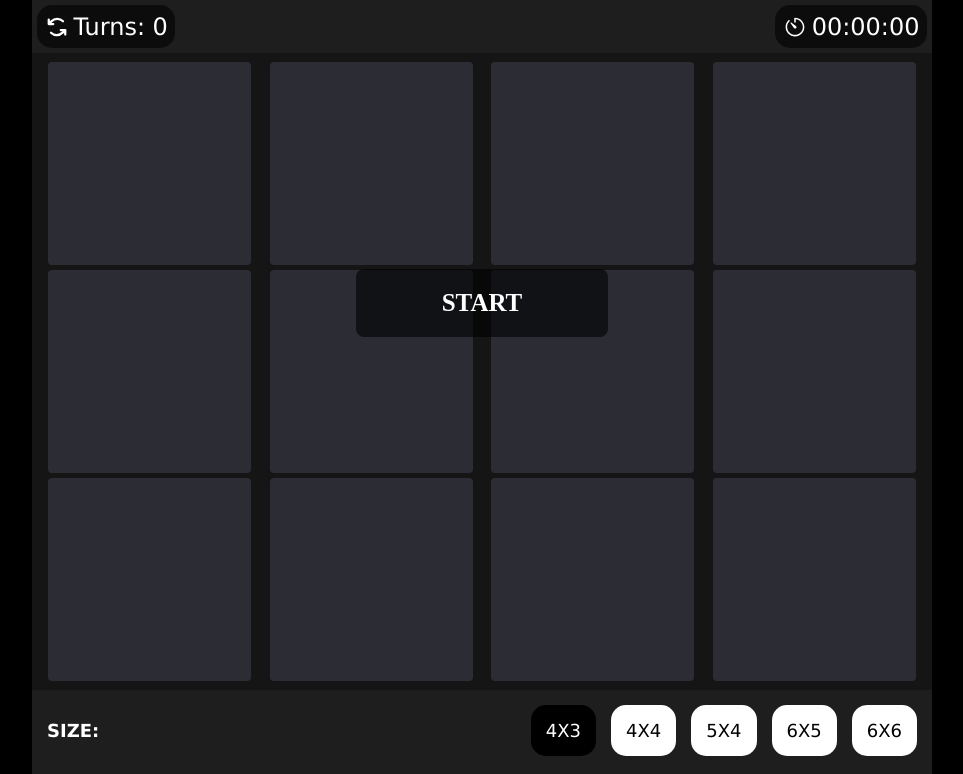
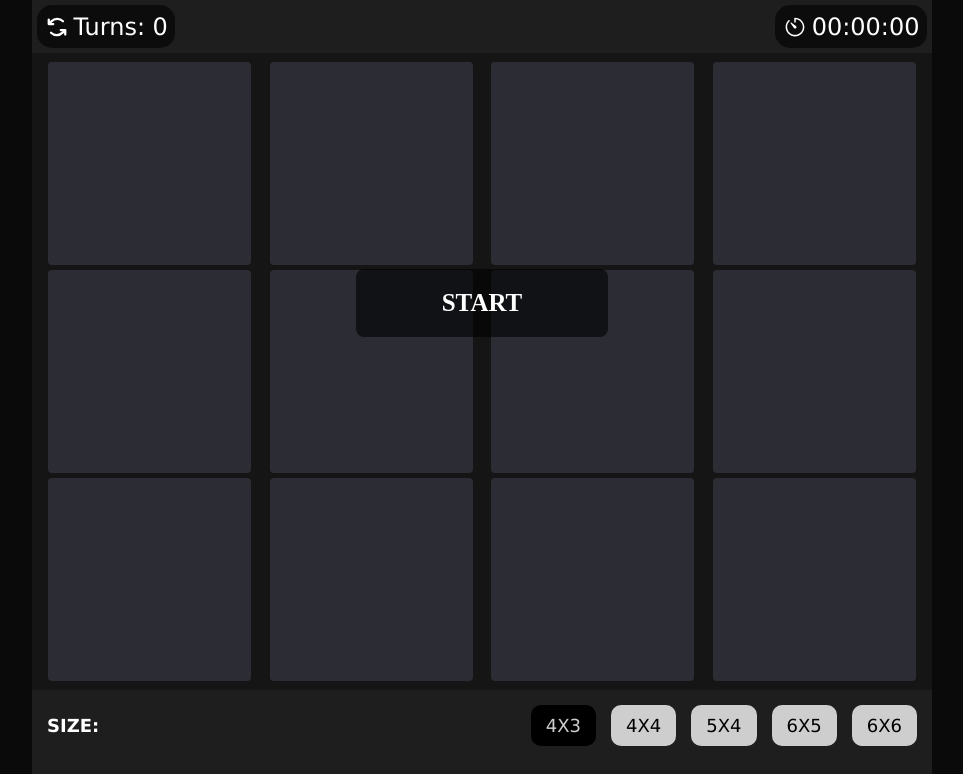
Before and after one commit to Rimeey/memorygame, a React (Create React App) app: page / in a window 1280 px wide. Shown: the top 774 px of the page, without its empty margins (158-1121 px from the left). Built offline with nearby package versions, Linux system fonts and the light colour scheme.

Commit message:
without dark/light theme

```diff
--- a/src/Components/SettingsBlock/settingsblock.scss
+++ b/src/Components/SettingsBlock/settingsblock.scss
@@ -31,10 +31,10 @@
     }
 
     .button {
-        background-color: #fff;
+        background-color: #cecece;
         color: #000;
-        border-radius: 15px;
-        padding: 15px;
+        border-radius: 10px;
+        padding: 10px 15px;
         cursor: pointer;
 
         font: {
@@ -47,16 +47,16 @@
 
         &:hover {
             background-color: #000;
-            color: #fff;
+            color: #cecece;
         }
     }
 
     .dark {
         background-color: #000;
-        color: #fff;
+        color: #cecece;
     }
     .light {
-        background-color: #fff;
+        background-color: #cecece;
         color: #000;
     }
 }
--- a/src/app.scss
+++ b/src/app.scss
@@ -5,7 +5,7 @@
 }
 
 body {
-    background-color: #000;
+    background-color: #0a0a0a;
 }
 
 #root {
```
